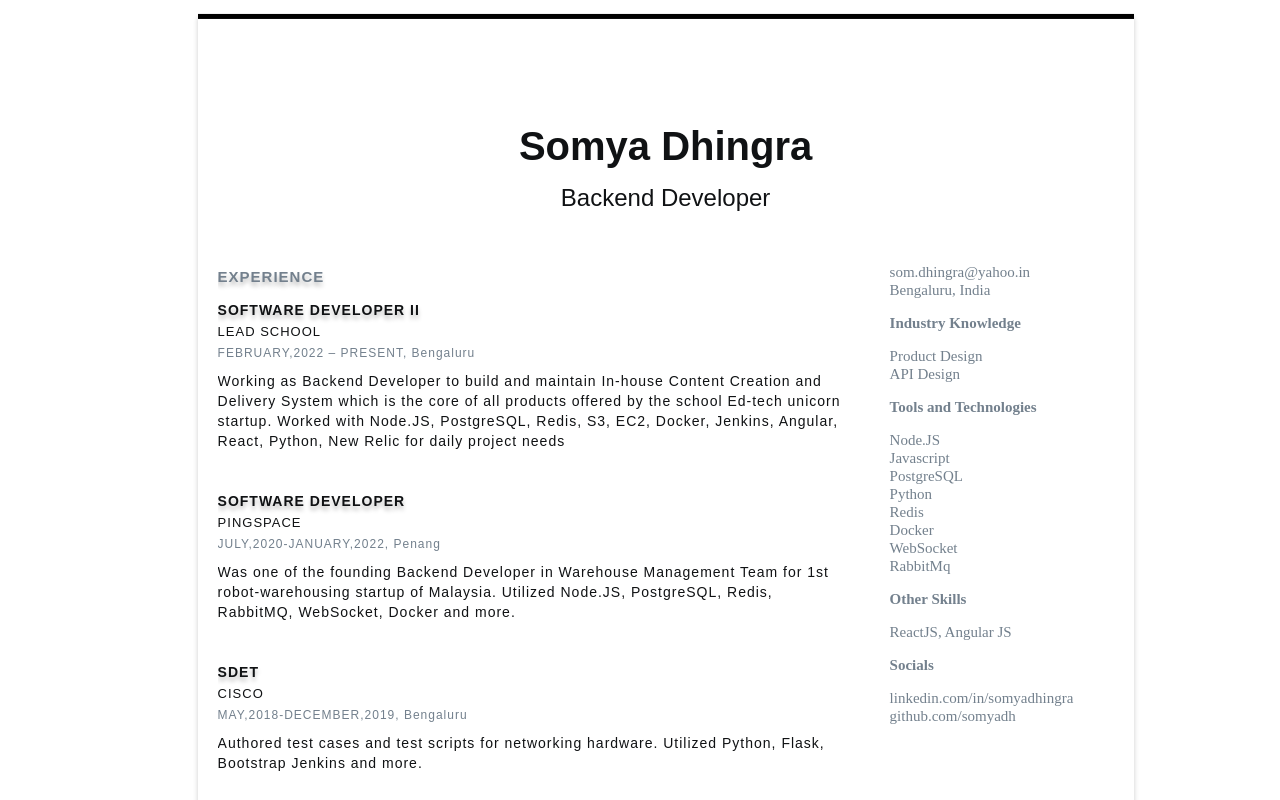
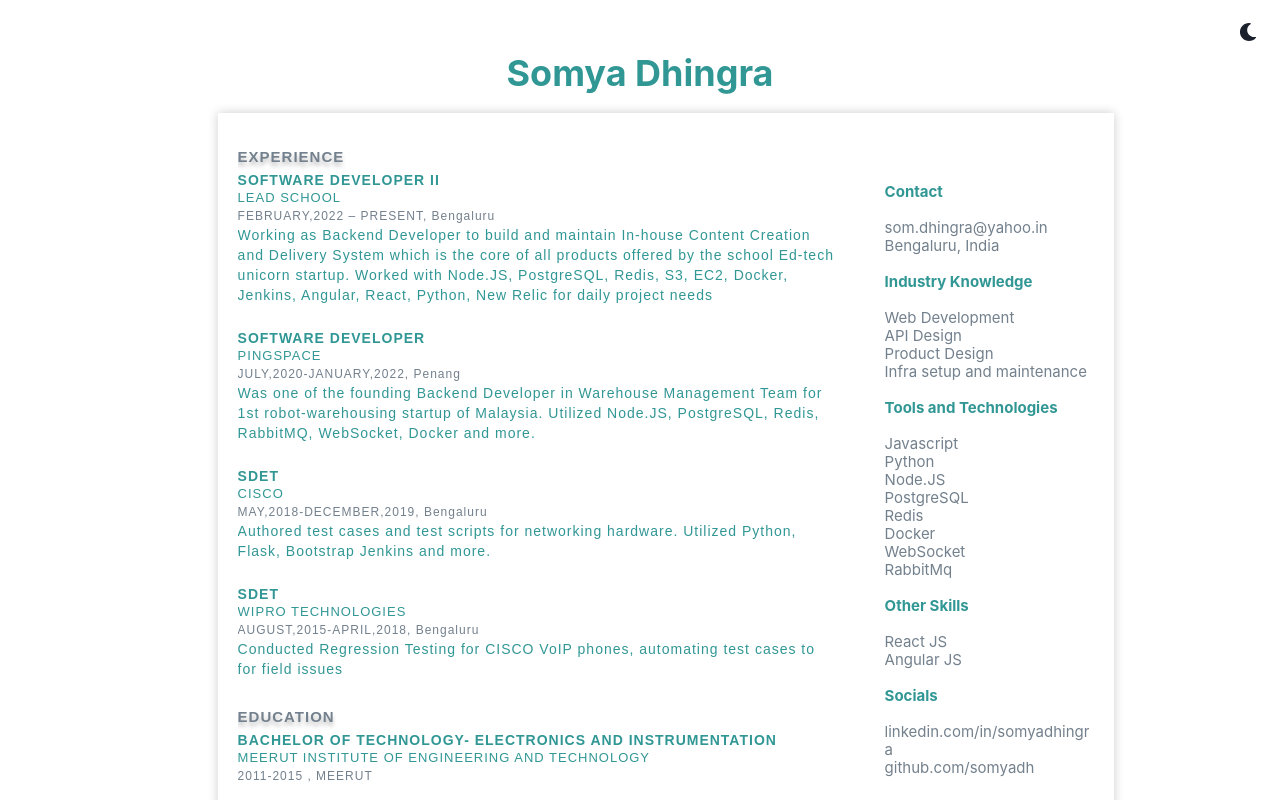
Before and after one commit to somyadh/somyadhingra, a React (Create React App) app: page /cv in a window 1280 px wide. Shown: the top 800 px of the page. Built offline with nearby package versions, Linux system fonts and the light colour scheme.

Commit message:
add chakra theme to resume

```diff
--- a/src/components/sidebar.js
+++ b/src/components/sidebar.js
@@ -7,13 +7,18 @@ export const SIDEBAR = ({ contact, industryKnowledge, toolsAndTechnologies, othe
   return (
     <>
       <div className="SIDEBAR">
+        <p className="SIDEBAR_HEADING" style={style}>Contact</p>
         <p style={style}>{contact}</p>
+        <br></br>
         <p className="SIDEBAR_HEADING" style={style}>Industry Knowledge</p>
         <p style={style}>{industryKnowledge}</p>
+        <br></br>
         <p className="SIDEBAR_HEADING" style={style}>Tools and Technologies</p>
         <p style={style}>{toolsAndTechnologies}</p>
+        <br></br>
         <p className="SIDEBAR_HEADING" style={style}>Other Skills</p>
         <p style={style}>{otherSkills}</p>
+        <br></br>
         <p className="SIDEBAR_HEADING" style={style}>Socials</p>
         <p style={style}>{socials}</p>
       </div>
--- a/src/pages/resume.js
+++ b/src/pages/resume.js
@@ -1,50 +1,76 @@
 import "./style.css";
+import { ChakraProvider, theme } from '@chakra-ui/react';
+import Header from '../components/header'
 import { EXPERIENCE } from "../components/experience";
 import { SIDEBAR } from "../components/sidebar";
 import React from "react";
 
 function CV() {
   return (
+    <ChakraProvider theme={theme}>
+      <Header></Header>
       <div className="OUTERDIV">
-
-      <p className="FULLNAME"><strong>Somya Dhingra</strong></p>
-      <p className="ROLE">Backend Developer</p>
         <div className="EXPDETAIL">
           <p className="SECTION_HEADING">Experience</p>
-        <EXPERIENCE role={`SOFTWARE DEVELOPER II `} companyName={`LEAD SCHOOL `} timeLine={`FEBRUARY,2022 – PRESENT, Bengaluru`}
-          responsibilities={`Working as Backend Developer to build and maintain In-house Content Creation and Delivery System which is the core of all products offered by the school Ed-tech unicorn startup. Worked with Node.JS, PostgreSQL, Redis, S3, EC2, Docker, Jenkins, Angular, React, Python, New Relic for daily project needs
-`}
+          <EXPERIENCE
+            role={`SOFTWARE DEVELOPER II`}
+            companyName={`LEAD SCHOOL`}
+            timeLine={`FEBRUARY,2022 – PRESENT, Bengaluru`}
+            responsibilities={`Working as Backend Developer to build and maintain In-house Content Creation and Delivery System which is the core of all products offered by the school Ed-tech unicorn startup. Worked with Node.JS, PostgreSQL, Redis, S3, EC2, Docker, Jenkins, Angular, React, Python, New Relic for daily project needs`}
           />
-        <EXPERIENCE role={`SOFTWARE DEVELOPER`} companyName={`PINGSPACE `} timeLine={`JULY,2020-JANUARY,2022, Penang`}
+          <EXPERIENCE
+            role={`SOFTWARE DEVELOPER`}
+            companyName={`PINGSPACE `}
+            timeLine={`JULY,2020-JANUARY,2022, Penang`}
             responsibilities={`Was one of the founding Backend Developer in Warehouse Management Team for 1st robot-warehousing startup of Malaysia. Utilized Node.JS, PostgreSQL, Redis, RabbitMQ, WebSocket, Docker and more.`}
           />
-        <EXPERIENCE role={`SDET `} companyName={`CISCO`} timeLine={`MAY,2018-DECEMBER,2019, Bengaluru`}
+          <EXPERIENCE
+            role={`SDET `}
+            companyName={`CISCO`}
+            timeLine={`MAY,2018-DECEMBER,2019, Bengaluru`}
             responsibilities={`Authored test cases and test scripts for networking hardware. Utilized Python, Flask, Bootstrap Jenkins and more.`}
           />
-        <EXPERIENCE role={`SDET `} companyName={`WIPRO TECHNOLOGIES`} timeLine={`AUGUST,2015-APRIL,2018, Bengaluru`}
+          <EXPERIENCE
+            role={`SDET `}
+            companyName={`WIPRO TECHNOLOGIES`}
+            timeLine={`AUGUST,2015-APRIL,2018, Bengaluru`}
             responsibilities={`Conducted Regression Testing for CISCO VoIP phones, automating test cases to for field issues`}
           />
-
           <p className="SECTION_HEADING">EDUCATION</p>
-        <EXPERIENCE role={`BACHELOR OF TECHNOLOGY- ELECTRONICS AND INSTRUMENTATION`} companyName={`MEERUT INSTITUTE OF ENGINEERING AND TECHNOLOGY`} timeLine={`2011-2015 , MEERUT`}
+          <EXPERIENCE
+            role={`BACHELOR OF TECHNOLOGY- ELECTRONICS AND INSTRUMENTATION`}
+            companyName={`MEERUT INSTITUTE OF ENGINEERING AND TECHNOLOGY`}
+            timeLine={`2011-2015 , MEERUT`}
           />
         </div>
         <div className="right-column">
-        <SIDEBAR contact={`som.dhingra@yahoo.in
-Bengaluru, India`} industryKnowledge={`Product Design
+          <SIDEBAR
+            contact={`
+              som.dhingra@yahoo.in
+              Bengaluru, India`}
+            industryKnowledge={`
+              Web Development
               API Design
-`} toolsAndTechnologies={`Node.JS
+              Product Design
+              Infra setup and maintenance`}
+            toolsAndTechnologies={`
               Javascript
+              Python
+              Node.JS
               PostgreSQL
-Python
               Redis
               Docker
               WebSocket
               RabbitMq`}
-          otherSkills={`ReactJS, Angular JS`} socials={`linkedin.com/in/somyadhingra
+            otherSkills={`
+              React JS
+              Angular JS`}
+            socials={`
+              linkedin.com/in/somyadhingra
               github.com/somyadh`} />
         </div>
       </div>
+    </ChakraProvider>
   );
 };
 
--- a/src/pages/style.css
+++ b/src/pages/style.css
@@ -1,5 +1,5 @@
 .OUTERDIV {
-  position: absolute;
+  position: relative;
   width: 70%;
   left: 52%;
   top: 50%;
@@ -8,8 +8,19 @@
   text-align: center;
   align-items: center;
   padding: 20px;
-  border-top: 5px solid #000;
-  box-shadow: 0px 3px 5px rgba(0, 0, 0, 0.2);
+  margin-top: 30px;
+}
+
+.OUTERDIV::before {
+  content: "";
+  position: absolute;
+  top: -10px;
+  left: 0;
+  right: 0;
+  bottom: -10px;
+  box-shadow: 0px 0px 10px rgba(0, 0, 0, 0.2);
+  z-index: -1;
+  padding: 400px;
 }
 
 /* Header */
@@ -17,7 +28,7 @@
   font-family: 'Arial';
   font-size: 24px;
   line-height: 40px;
-  color: #101214;
+  color: #319795;
   text-align: center;
   white-space: nowrap;
   font-weight: normal;
@@ -54,7 +65,7 @@
 }
 
 /* Experiences */
-.EXPDETAIL > .SECTION_HEADING {
+.EXPDETAIL>.SECTION_HEADING {
   font-size: 15px;
   font-weight: bold;
   text-transform: uppercase;
@@ -62,29 +73,28 @@
   text-shadow: 0px 4px 4px rgba(0, 0, 0, 0.25);
 }
 
-.EXPDETAIL > .SECTION_ROLE {
-  color: #101214;
+.EXPDETAIL>.SECTION_ROLE {
+  color: #319795;
   font-weight: bold;
   font-size: 14px;
-  line-height: 8px;
-  text-shadow: 0px 4px 4px rgba(0, 0, 0, 0.25);
+  line-height: 18px;
 }
 
-.EXPDETAIL > .SECTION_COMPANY_NAME {
-  color: #101214;
+.EXPDETAIL>.SECTION_COMPANY_NAME {
+  color: #319795;
   font-weight: normal;
-  line-height: 8px;
+  line-height: 18px;
   font-size: 13px;
 }
 
-.EXPDETAIL > .SECTION_TIMELINE {
+.EXPDETAIL>.SECTION_TIMELINE {
   font-weight: normal;
-  line-height: 8px;
+  line-height: 18px;
   font-size: 12px;
 }
 
-.EXPDETAIL > .SECTION_RESPONSIBILITIES {
-  color: #101214;
+.EXPDETAIL>.SECTION_RESPONSIBILITIES {
+  color: #319795;
   font-weight: normal;
   font-size: 14px;
   line-height: 20px;
@@ -102,8 +112,10 @@
   max-height: 100%;
   overflow-y: auto;
   padding-left: 5px;
+  padding-top: 40px;
 }
 
-.SIDEBAR > .SIDEBAR_HEADING {
+.SIDEBAR>.SIDEBAR_HEADING {
+  color: #319795;
   font-weight: bold;
 }
```
Lines whose indentation alone changed are shown as unchanged.
